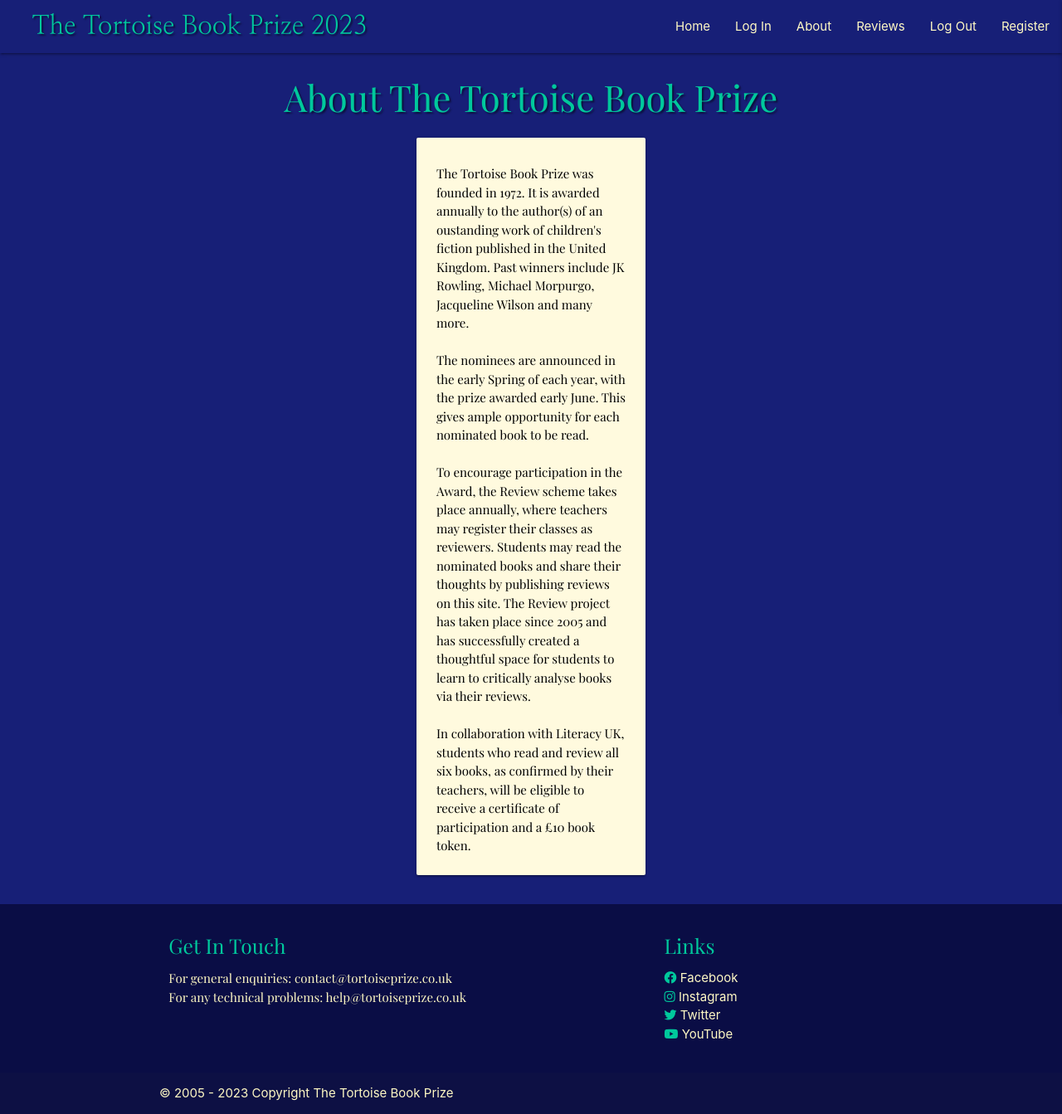
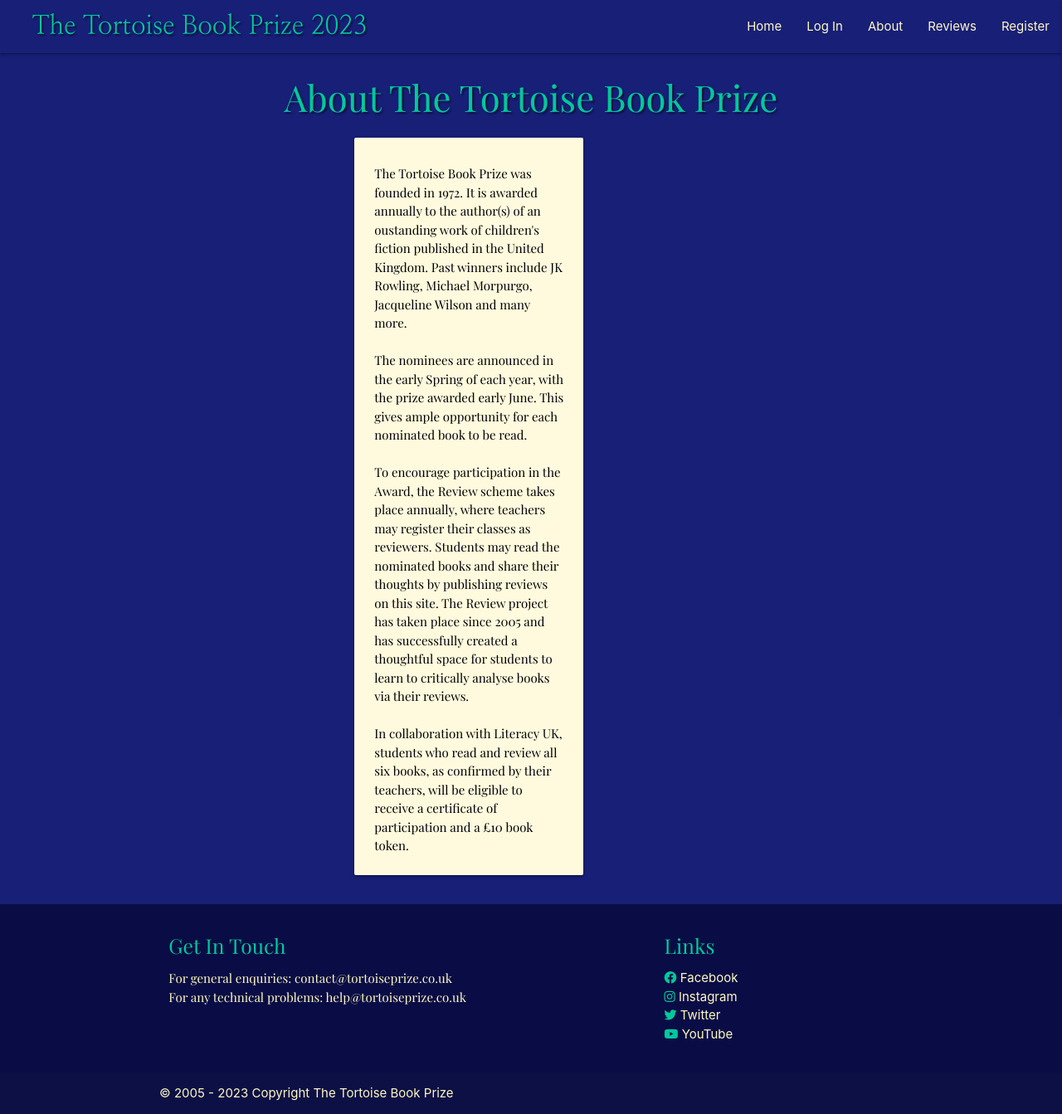
Before and after one commit to vicgoodall/book-awards, a Flask app: page /about in a window 1280 px wide. Shown: the whole page at 83% size. Run offline with Flask 2, Linux system fonts and the light colour scheme; some libraries are stand-ins or nearby versions.

Commit message:
updated nav bar so logout is only visible if the user is in session. changed offset of the about page's card to try and improve the layout of that page - currently it's a bit too narrow

```diff
--- a/bookreviews/templates/about.html
+++ b/bookreviews/templates/about.html
@@ -2,7 +2,7 @@
 {% block content %}
 <h3> About The Tortoise Book Prize </h3>
 <div class="row">
-  <div class="col s12 m4 offset-m4">
+  <div class="col s12 m4 offset-m3">
     <div class="card basic-template">
       <div class="card-content white-text">
         <span class="card-title account"></span>
--- a/bookreviews/templates/base.html
+++ b/bookreviews/templates/base.html
@@ -25,10 +25,10 @@
                   <!-- only show Account section if user is logged in -->
                   {% if "user" in session: %}
                   <li><a href="{{ url_for('account', user=session['user']) }}" class="yellow-text text-lighten-4">Account</a></li>
+                  <li><a href="{{ url_for('logout') }}" class="yellow-text text-lighten-4">Log Out</a></li>
                   {% endif %}
                   <li><a href="{{ url_for('about') }}" class="yellow-text text-lighten-4">About</a></li>
                   <li><a href="{{ url_for('reviews') }}" class="yellow-text text-lighten-4">Reviews</a></li>
-                  <li><a href="{{ url_for('logout') }}" class="yellow-text text-lighten-4">Log Out</a></li>
                   <li><a href="{{ url_for('register') }}" class="yellow-text text-lighten-4">Register</a></li>
                 </ul>
             </div>
@@ -40,10 +40,10 @@
             <li><a href="{{ url_for('login') }}" class="yellow-text text-lighten-4">Log In</a></li>
             {% if "user" in session: %}
             <li><a href="{{ url_for('account', user=session['user']) }}" class="yellow-text text-lighten-4">Account</a></li>
+            <li><a href="{{ url_for('logout') }}" class="yellow-text text-lighten-4">Log Out</a></li>
             {% endif %}
             <li><a href="{{ url_for('about') }}" class="yellow-text text-lighten-4">About</a></li>
             <li><a href="{{ url_for('reviews') }}" class="yellow-text text-lighten-4">Reviews</a></li>
-            <li><a href="{{ url_for('logout') }}" class="yellow-text text-lighten-4">Log Out</a></li>
             <li><a href="{{ url_for('register') }}" class="yellow-text text-lighten-4">Register</a></li>
         </ul>
     </header>
```
Also changed, not shown: README.md.
